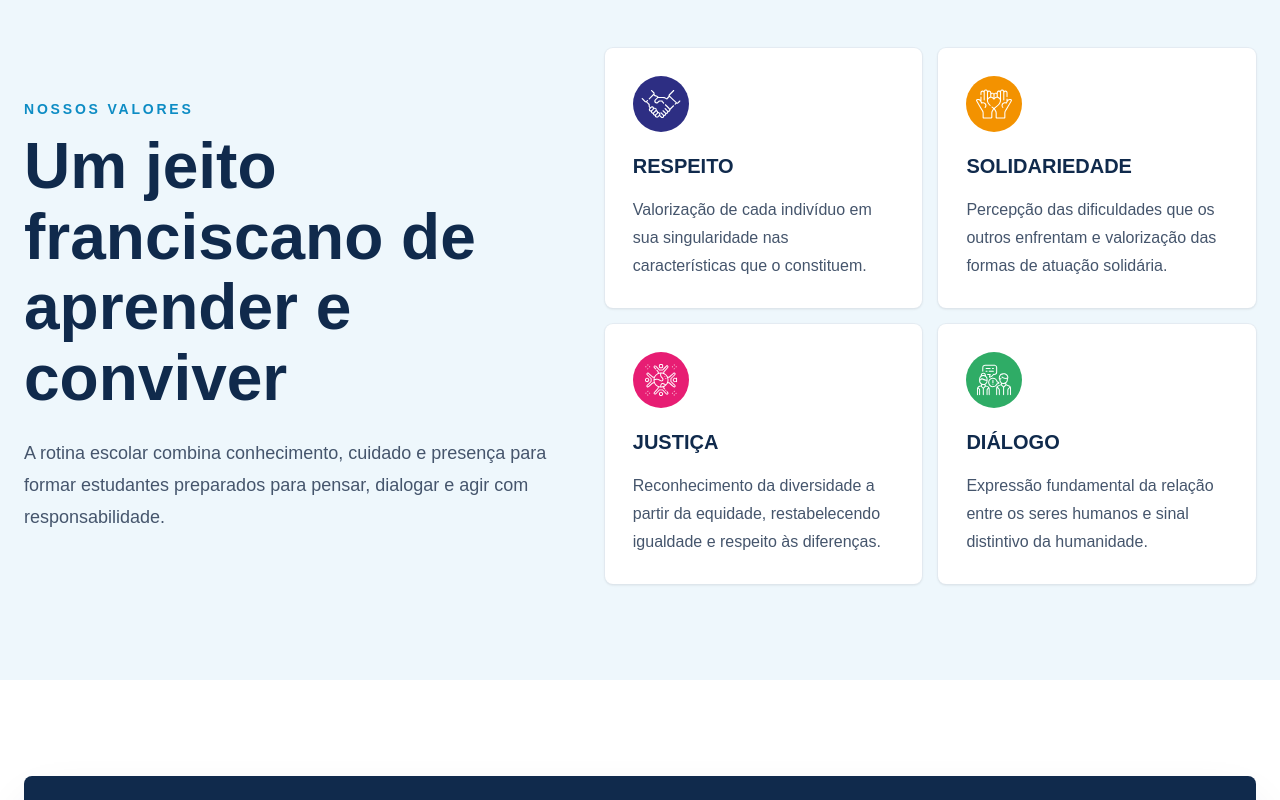
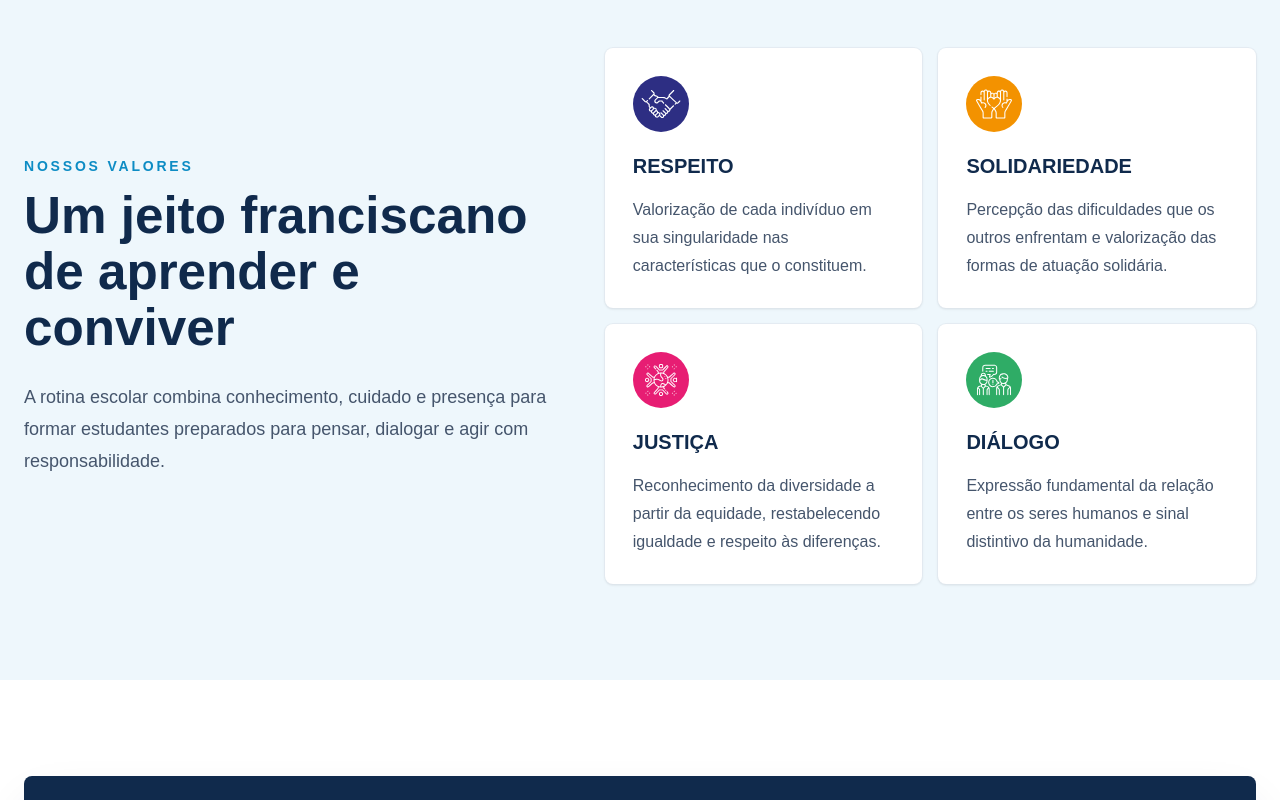
Before and after one commit to marielcbs/csf2022, a Next.js app: page / in a window 1280 px wide. Shown: the part 1620-2420 px from the top of the page. Built offline with nearby package versions, Linux system fonts and the light colour scheme; grey boxes are pictures that could not be loaded.

Commit message:
tam texto

```diff
--- a/src/app/globals.css
+++ b/src/app/globals.css
@@ -27,7 +27,7 @@ body {
 
 .section-title {
   color: var(--csf-blue);
-  font-size: clamp(2.35rem, 5vw, 4.8rem);
+  font-size: clamp(2rem, 4vw, 4.7rem);
   font-weight: 800;
   line-height: 1.1;
   letter-spacing: 0;
```
